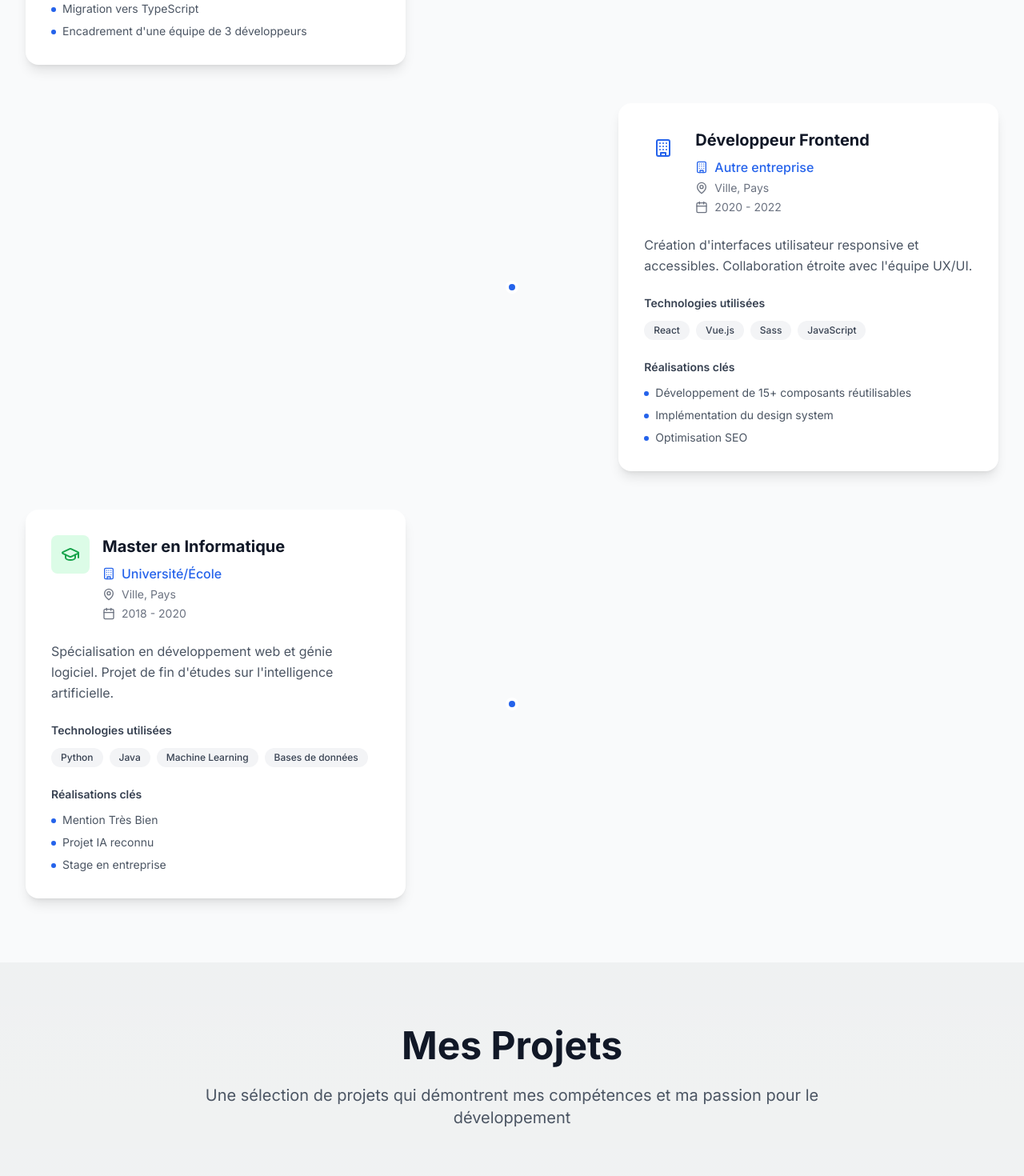
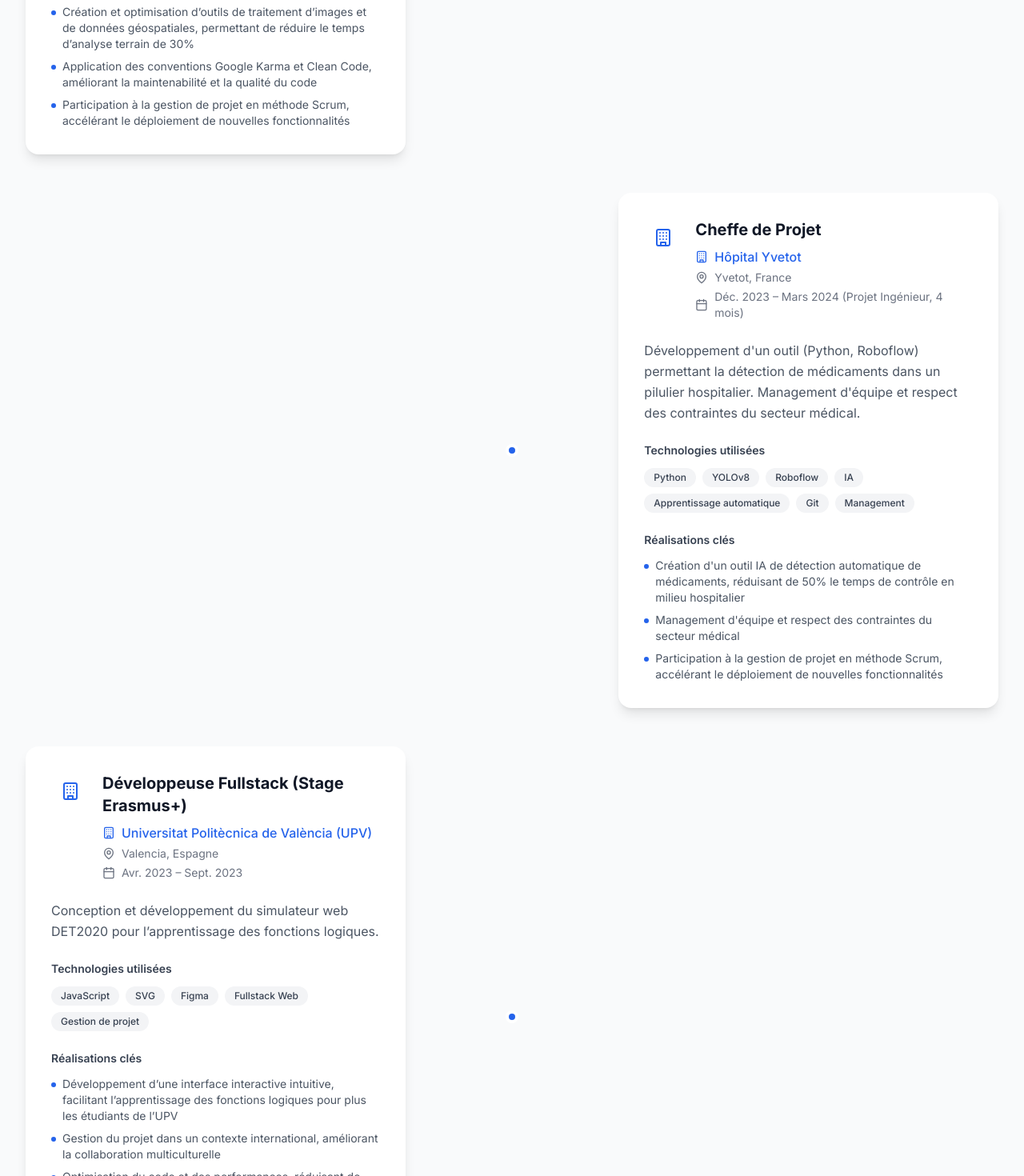
Before and after one commit to NdeyeFa9928/portfolio, a Next.js app: page / in a window 1280 px wide. Shown: the part 4060-5530 px from the top of the page at 80% size. Built offline with nearby package versions, Linux system fonts and the light colour scheme.

Commit message:
feat(experience) : add experiences to the portfolio

```diff
--- a/src/components/sections/ExperienceSection.tsx
+++ b/src/components/sections/ExperienceSection.tsx
@@ -6,47 +6,97 @@ import { Calendar, MapPin, Building, GraduationCap } from 'lucide-react'
 const experiences = [
    {
       type: 'work',
-    title: 'Développeur Full Stack Senior',
-    company: 'Nom de l\'entreprise',
-    location: 'Ville, Pays',
-    period: '2022 - Présent',
-    description: 'Développement d\'applications web modernes avec React, Next.js et Node.js. Lead technique sur plusieurs projets clients.',
-    technologies: ['React', 'Next.js', 'TypeScript', 'Node.js', 'PostgreSQL'],
+      title: 'Ingénieure Logicielle Fullstack',
+      company: 'COLAS Technologies Nouvelles',
+      location: 'Bihorel, France',
+      period: 'Oct. 2023 – Présent',
+      description: 'Développement fullstack en Python, VB.NET et QGIS pour l’auscultation de chaussées (projets IPM, mesure, floutage).',
+      technologies: ['Python', 'VB.NET', 'PostgreSQL', 'QGIS', 'Git', 'Azure DevOps'],
       achievements: [
-      'Amélioration des performances de 40%',
-      'Migration vers TypeScript',
-      'Encadrement d\'une équipe de 3 développeurs'
+        'Création et optimisation d’outils de traitement d’images et de données géospatiales, permettant de réduire le temps d’analyse terrain de 30%',
+        'Application des conventions Google Karma et Clean Code, améliorant la maintenabilité et la qualité du code',
+        'Participation à la gestion de projet en méthode Scrum, accélérant le déploiement de nouvelles fonctionnalités'
       ]
     },
     {
       type: 'work',
-    title: 'Développeur Frontend',
-    company: 'Autre entreprise',
-    location: 'Ville, Pays',
-    period: '2020 - 2022',
-    description: 'Création d\'interfaces utilisateur responsive et accessibles. Collaboration étroite avec l\'équipe UX/UI.',
-    technologies: ['React', 'Vue.js', 'Sass', 'JavaScript'],
+      title: 'Cheffe de Projet',
+      company: 'Hôpital Yvetot',
+      location: 'Yvetot, France',
+      period: 'Déc. 2023 – Mars 2024 (Projet Ingénieur, 4 mois)',
+      description: 'Développement d\'un outil (Python, Roboflow) permettant la détection de médicaments dans un pilulier hospitalier. Management d\'équipe et respect des contraintes du secteur médical.',
+      technologies: ['Python', 'YOLOv8', 'Roboflow', 'IA', 'Apprentissage automatique', 'Git', 'Management'],
       achievements: [
-      'Développement de 15+ composants réutilisables',
-      'Implémentation du design system',
-      'Optimisation SEO'
+        'Création d\'un outil IA de détection automatique de médicaments, réduisant de 50% le temps de contrôle en milieu hospitalier',
+        'Management d\'équipe et respect des contraintes du secteur médical',
+        'Participation à la gestion de projet en méthode Scrum, accélérant le déploiement de nouvelles fonctionnalités'
+      ]
+    },
+    {
+      type: 'work',
+      title: 'Développeuse Fullstack (Stage Erasmus+)',
+      company: 'Universitat Politècnica de València (UPV)',
+      location: 'Valencia, Espagne',
+      period: 'Avr. 2023 – Sept. 2023',
+      description: 'Conception et développement du simulateur web DET2020 pour l’apprentissage des fonctions logiques.',
+      technologies: ['JavaScript', 'SVG', 'Figma', 'Fullstack Web', 'Gestion de projet'],
+      achievements: [
+        'Développement d’une interface interactive intuitive, facilitant l’apprentissage des fonctions logiques pour plus les étudiants de l’UPV',
+        'Gestion du projet dans un contexte international, améliorant la collaboration multiculturelle',
+        'Optimisation du code et des performances, réduisant de 40% le temps de chargement',
+        'Création d’un simulateur web interactif pour l’apprentissage des fonctions logiques',
+        'pratique de l’anglais et de l’espanol'
+      ]
+    },
+
+    {
+      type: 'education',
+      title: 'Diplôme d’Ingénieure Généraliste - spécialisation ISN',
+      company: 'ESIGELEC',
+      location: 'Rouen, France',
+      period: '2021 – 2024',
+      description: 'Spécialisation en ingénierie logicielle et développement fullstack.',
+      technologies: ['Java', 'PHP','javaScript', 'Git', 'Azure DevOps', 'Scrum', 'Trello'],
+      achievements: [
+        'site web de vente en ligne pour restaurant scolaire(php)',
+        'projet de gestion de salles de classes C#',
+        'application mobile de livraison (android studio)',
+        'Développement d’un outil IA de détection automatique de médicaments, réduisant de 50% le temps de contrôle en milieu hospitalier',
+        '2ème prix au concours Med\'Ing Hack (Octobre 2023)',
+        'Coach Med\'Ing Hack (Octobre 2024)',
+        'Responsable événements – Association Esig’Afrik, contribuant à renforcer la vie associative et la cohésion étudiante',
+        'Projet initiative et créativité pour le recyclage',
+        'Erasmus+ pour un stage de 6 mois à l’UPV en Espagne',
+        'Badge Mobilité Normandie',
+        'Parcours ISN - ESIGELEC',
+
       ]
     },
     {
       type: 'education',
-    title: 'Master en Informatique',
-    company: 'Université/École',
-    location: 'Ville, Pays',
-    period: '2018 - 2020',
-    description: 'Spécialisation en développement web et génie logiciel. Projet de fin d\'études sur l\'intelligence artificielle.',
-    technologies: ['Python', 'Java', 'Machine Learning', 'Bases de données'],
+      title: 'Classes Préparatoires Scientifiques',
+      company: 'CPS Dakar',
+      location: 'Dakar, Sénégal',
+      period: '2019 – 2021',
+      description: 'Formation intensive en Mathématiques, Informatique et Sciences de l’Ingénieur.',
+      technologies: [],
       achievements: [
-      'Mention Très Bien',
-      'Projet IA reconnu',
-      'Stage en entreprise'
+        'Acquisition d’une rigueur scientifique et d’une forte capacité de résolution de problèmes complexes'
+      ]
+    },
+    {
+      type: 'education',
+      title: 'Baccalauréat Scientifique S2',
+      company: 'CSC Dakar',
+      location: 'Dakar, Sénégal',
+      period: '2019',
+      technologies: [],
+      achievements: [
+        'passage du concours pour l\'entrée en classes préparatoires'
       ]
     }
   ]
+
 
 export default function ExperienceSection() {
   return (
```
Lines whose indentation alone changed are shown as unchanged.
